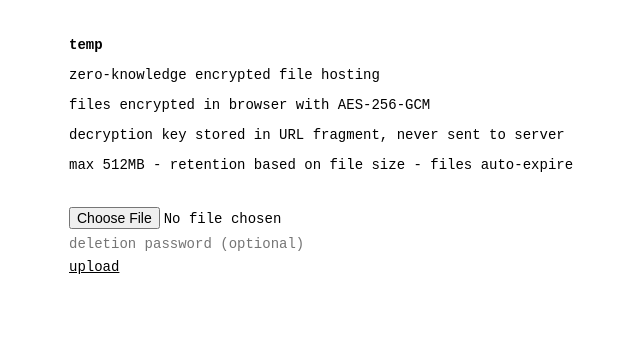
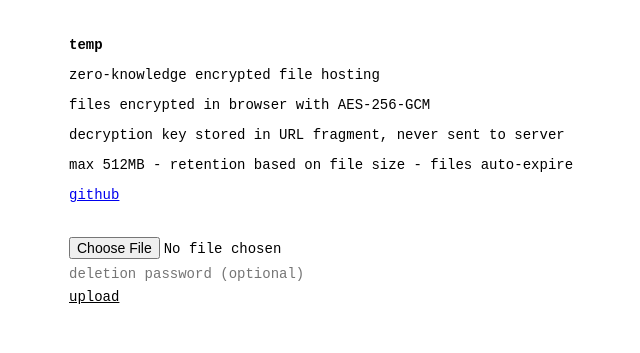
Before and after one commit to kittens-inc/temp, a website: page public/index.html in a window 1280 px wide. Shown: the whole page, without its empty margins (299-939 px from the left). Drawn offline with Linux system fonts and the light colour scheme.

Commit message:
feat: add github link

```diff
--- a/public/index.html
+++ b/public/index.html
@@ -21,6 +21,7 @@
 <p>files encrypted in browser with AES-256-GCM</p>
 <p>decryption key stored in URL fragment, never sent to server</p>
 <p>max 512MB - retention based on file size - files auto-expire</p>
+<p><a href="https://github.com/kittens-inc/temp">github</a></p>
 <br>
 <input type="file" id="file-input"><br>
 <input type="password" id="delete-password" placeholder="deletion password (optional)"><br>
```
